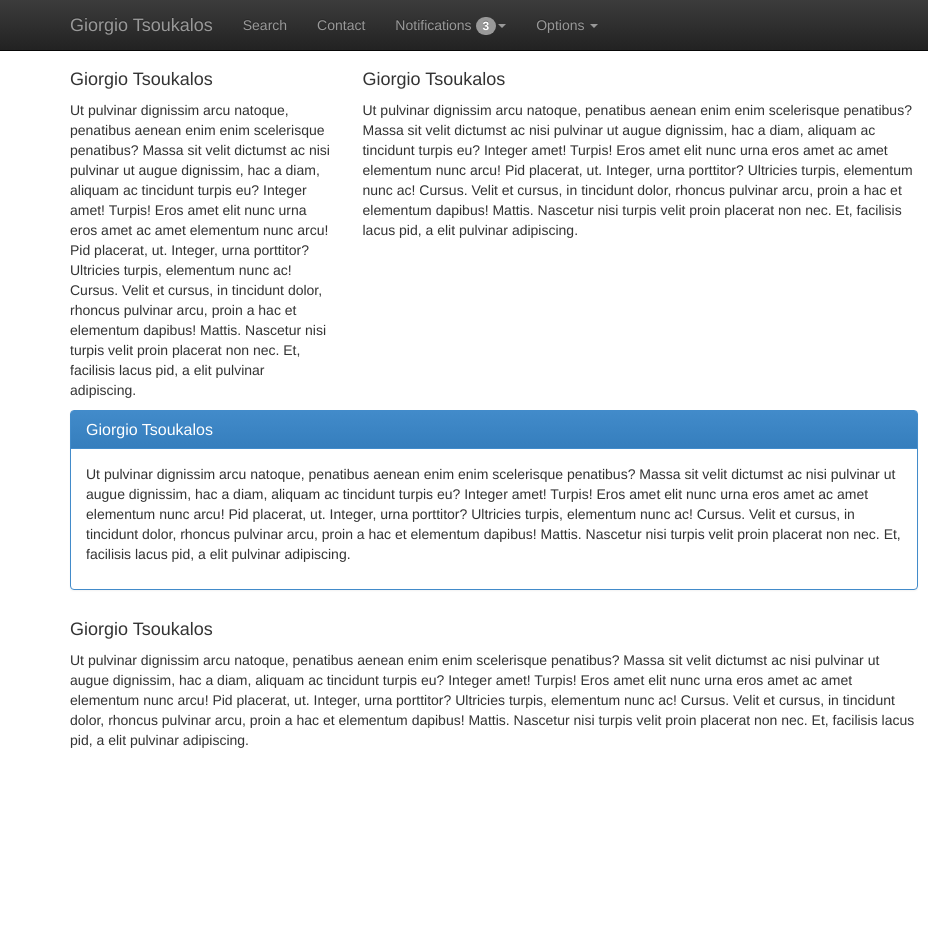
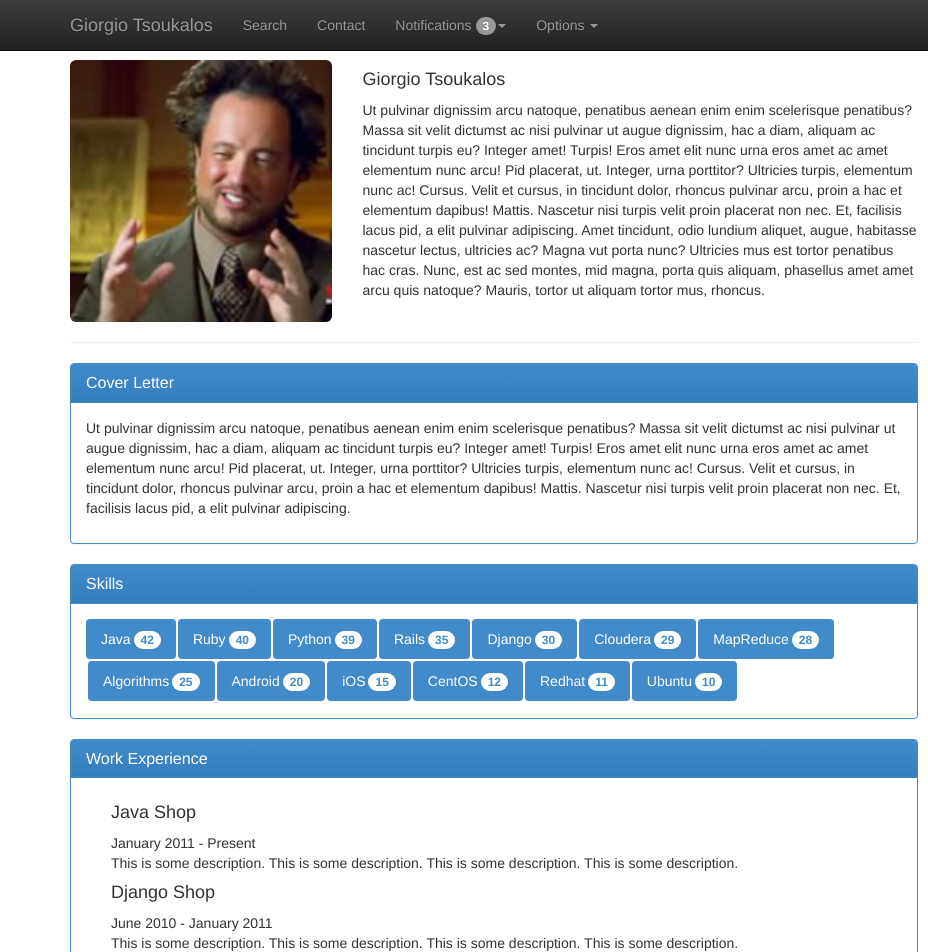
Before and after one commit to cevaris/bootstrap-ch3, a plain HTML site: page profile/acardenas/index.html in a window 1280 px wide. Shown: the top 952 px of the page, 0-928 px from the left. Drawn offline with Linux system fonts and the light colour scheme.

Commit message:
have working bootstrap job profile

```diff
--- a/profile/acardenas/index.html
+++ b/profile/acardenas/index.html
@@ -5,6 +5,12 @@
     <link rel="stylesheet" href="../../css/bootstrap-theme.min.css">
     <meta name="viewport" content="width=device-width, initial-scale=1">
     <title>Profile - Giorgio Tsoukalos</title>
+
+    <style>
+    .item {
+      margin-bottom: 2px;
+    }
+    </style>
   </head>
   <body>
 
@@ -64,20 +70,21 @@
 
            <div class="row">
             <div class="col-lg-4">
-              <h4>Giorgio Tsoukalos</h4>
-              <p>Ut pulvinar dignissim arcu natoque, penatibus aenean enim enim scelerisque penatibus? Massa sit velit dictumst ac nisi pulvinar ut augue dignissim, hac a diam, aliquam ac tincidunt turpis eu? Integer amet! Turpis! Eros amet elit nunc urna eros amet ac amet elementum nunc arcu! Pid placerat, ut. Integer, urna porttitor? Ultricies turpis, elementum nunc ac! Cursus. Velit et cursus, in tincidunt dolor, rhoncus pulvinar arcu, proin a hac et elementum dapibus! Mattis. Nascetur nisi turpis velit proin placerat non nec. Et, facilisis lacus pid, a elit pulvinar adipiscing.</p>
+              <img src="../../images/profile.png" width="100%"  alt="" class="img-rounded">
             </div>
             <div class="col-lg-8">
               <h4>Giorgio Tsoukalos</h4>
-              <p>Ut pulvinar dignissim arcu natoque, penatibus aenean enim enim scelerisque penatibus? Massa sit velit dictumst ac nisi pulvinar ut augue dignissim, hac a diam, aliquam ac tincidunt turpis eu? Integer amet! Turpis! Eros amet elit nunc urna eros amet ac amet elementum nunc arcu! Pid placerat, ut. Integer, urna porttitor? Ultricies turpis, elementum nunc ac! Cursus. Velit et cursus, in tincidunt dolor, rhoncus pulvinar arcu, proin a hac et elementum dapibus! Mattis. Nascetur nisi turpis velit proin placerat non nec. Et, facilisis lacus pid, a elit pulvinar adipiscing.</p>
+              <p>Ut pulvinar dignissim arcu natoque, penatibus aenean enim enim scelerisque penatibus? Massa sit velit dictumst ac nisi pulvinar ut augue dignissim, hac a diam, aliquam ac tincidunt turpis eu? Integer amet! Turpis! Eros amet elit nunc urna eros amet ac amet elementum nunc arcu! Pid placerat, ut. Integer, urna porttitor? Ultricies turpis, elementum nunc ac! Cursus. Velit et cursus, in tincidunt dolor, rhoncus pulvinar arcu, proin a hac et elementum dapibus! Mattis. Nascetur nisi turpis velit proin placerat non nec. Et, facilisis lacus pid, a elit pulvinar adipiscing. Amet tincidunt, odio lundium aliquet, augue, habitasse nascetur lectus, ultricies ac? Magna vut porta nunc? Ultricies mus est tortor penatibus hac cras. Nunc, est ac sed montes, mid magna, porta quis aliquam, phasellus amet amet arcu quis natoque? Mauris, tortor ut aliquam tortor mus, rhoncus.</p>
             </div>
           </div>
+
+          <hr/>
 
           <div class="row">
             <div class="col-lg-12">
             <div class="panel panel-primary">
               <div class="panel-heading">
-                <h3 class="panel-title">Giorgio Tsoukalos</h3>
+                <h3 class="panel-title">Cover Letter</h3>
               </div>
               <div class="panel-body">
                 <p>Ut pulvinar dignissim arcu natoque, penatibus aenean enim enim scelerisque penatibus? Massa sit velit dictumst ac nisi pulvinar ut augue dignissim, hac a diam, aliquam ac tincidunt turpis eu? Integer amet! Turpis! Eros amet elit nunc urna eros amet ac amet elementum nunc arcu! Pid placerat, ut. Integer, urna porttitor? Ultricies turpis, elementum nunc ac! Cursus. Velit et cursus, in tincidunt dolor, rhoncus pulvinar arcu, proin a hac et elementum dapibus! Mattis. Nascetur nisi turpis velit proin placerat non nec. Et, facilisis lacus pid, a elit pulvinar adipiscing.</p>
@@ -86,11 +93,76 @@
             </div>
           </div>
 
+          <div class="row">
+            <div class="col-lg-12">
+              <div class="panel panel-primary">
+                <div class="panel-heading">
+                  <h3 class="panel-title">Skills</h3>
+                </div>
+                <div class="panel-body">
+
+                  <ul class="nav nav-pills">
+                    <li class="active item"><a href="#">Java<span class="badge">42</span></a></li>
+                    <li class="active item"><a href="#">Ruby<span class="badge">40</span></a></li>
+                    <li class="active item"><a href="#">Python<span class="badge">39</span></a></li>
+                    <li class="active item"><a href="#">Rails<span class="badge">35</span></a></li>
+                    <li class="active item"><a href="#">Django<span class="badge">30</span></a></li>
+                    <li class="active item"><a href="#">Cloudera<span class="badge">29</span></a></li>
+                    <li class="active item"><a href="#">MapReduce<span class="badge">28</span></a></li>
+                    <li class="active item"><a href="#">Algorithms<span class="badge">25</span></a></li>
+                    <li class="active item"><a href="#">Android<span class="badge">20</span></a></li>
+                    <li class="active item"><a href="#">iOS<span class="badge">15</span></a></li>
+                    <li class="active item"><a href="#">CentOS<span class="badge">12</span></a></li>
+                    <li class="active item"><a href="#">Redhat<span class="badge">11</span></a></li>
+                    <li class="active item"><a href="#">Ubuntu<span class="badge">10</span></a></li>
+
+                  </ul>
+
+                </div>
+              </div>
+            </div>
+          </div>
+
 
           <div class="row">
             <div class="col-lg-12">
-              <h4>Giorgio Tsoukalos</h4>
-              <p>Ut pulvinar dignissim arcu natoque, penatibus aenean enim enim scelerisque penatibus? Massa sit velit dictumst ac nisi pulvinar ut augue dignissim, hac a diam, aliquam ac tincidunt turpis eu? Integer amet! Turpis! Eros amet elit nunc urna eros amet ac amet elementum nunc arcu! Pid placerat, ut. Integer, urna porttitor? Ultricies turpis, elementum nunc ac! Cursus. Velit et cursus, in tincidunt dolor, rhoncus pulvinar arcu, proin a hac et elementum dapibus! Mattis. Nascetur nisi turpis velit proin placerat non nec. Et, facilisis lacus pid, a elit pulvinar adipiscing.</p>
+              <div class="panel panel-primary">
+                <div class="panel-heading">
+                  <h3 class="panel-title">Work Experience</h3>
+                </div>
+                <div class="panel-body">
+
+                  <div class="row">
+                    <ul style="list-style: none;">
+
+                      <li>
+                        <div>
+                          <h4>Java Shop</h4>
+                          <span>January 2011 - Present</span>
+                          <p>This is some description. This is some description. This is some description. This is some description.</p>
+                        </div>
+                      </li>
+                      <li>
+                        <div>
+                          <h4>Django Shop</h4>
+                          <span>June 2010 - January 2011</span>
+                          <p>This is some description. This is some description. This is some description. This is some description.</p>
+                        </div>
+                      </li>
+                      <li>
+                        <div>
+                          <h4>MyDatabaseSaaS</h4>
+                          <span>May 2005 - June 2010</span>
+                          <p>This is some description. This is some description. This is some description. This is some description.</p>
+                        </div>
+                      </li>
+
+
+                    </ul>
+                  </div>
+
+                </div>
+              </div>
             </div>
           </div>
 
```
